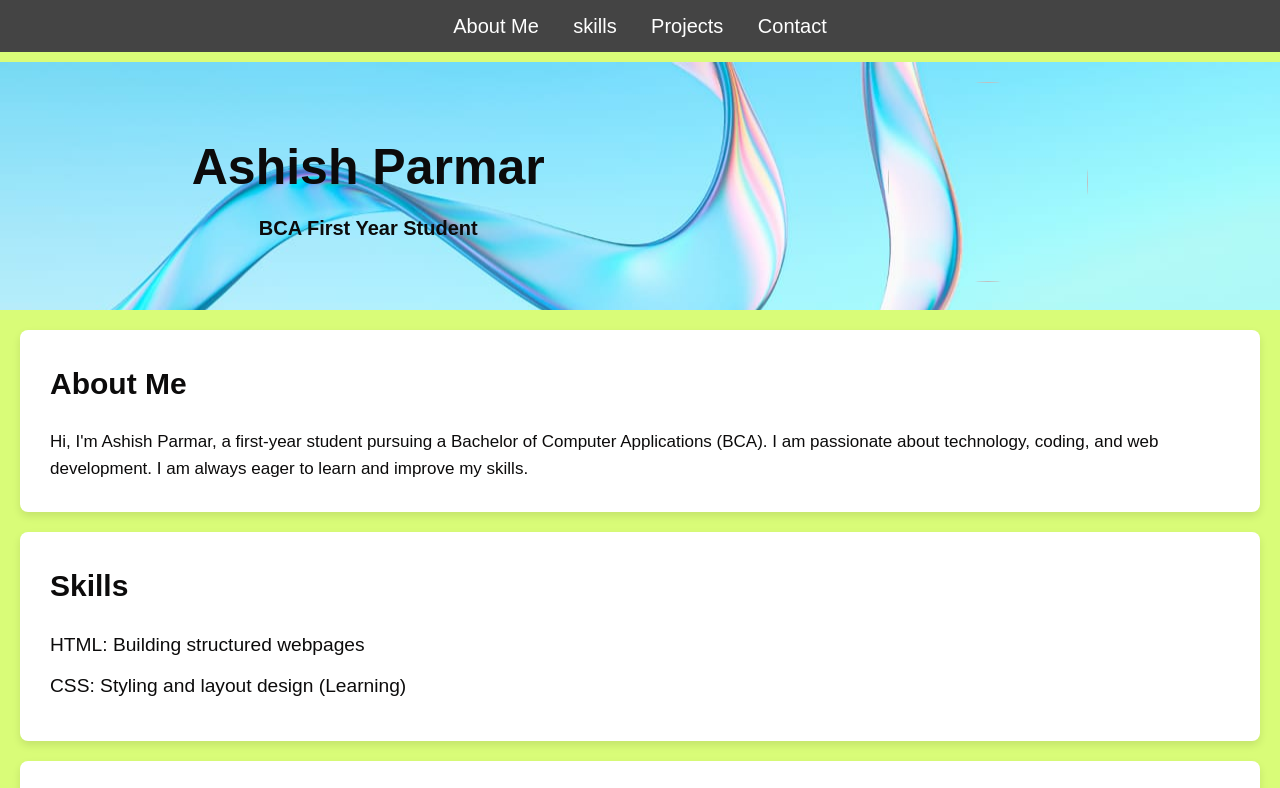
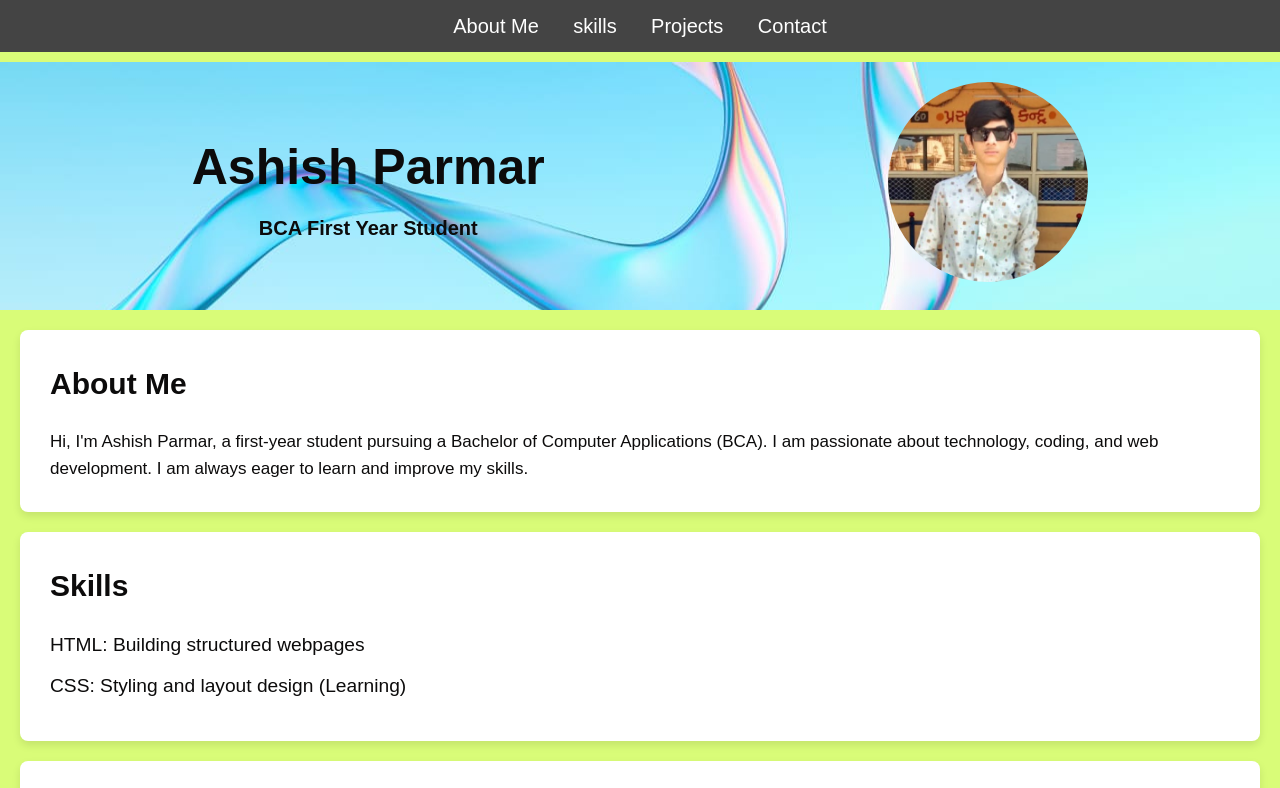
Before and after one commit to ashish-parmar-18/My-Portfolioo, a plain HTML site: page index.html in a window 1280 px wide. Shown: the top 788 px of the page. Drawn offline with Linux system fonts and the light colour scheme; the site is published under a folder, as on GitHub Pages, so addresses that start at the root find nothing.

Commit message:
add profile image changes

```diff
--- a/index.html
+++ b/index.html
@@ -26,7 +26,7 @@
         </div>
 
         <div id="img">
-            <img src="/pot.images/WhatsApp Image 2024-12-15 at 19.39.51_6f97ee21.jpg" alt="">
+            <img src="pot.images/WhatsApp Image 2024-12-15 at 19.39.51_6f97ee21.jpg" alt="">
 
         </div>
     </header>
```
